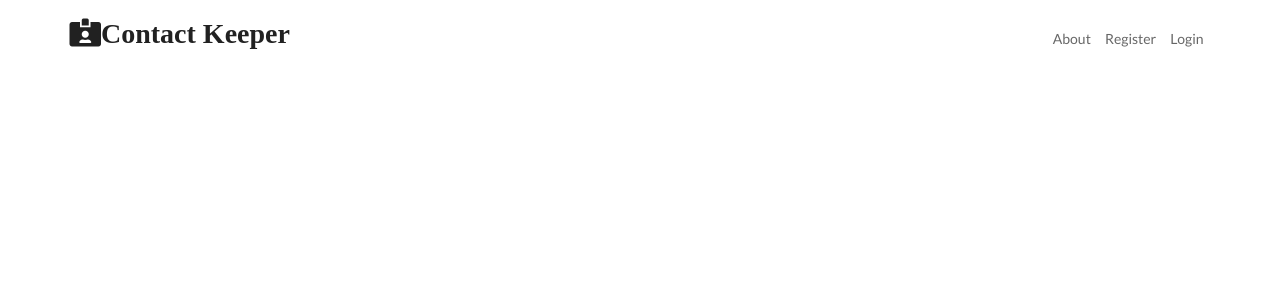
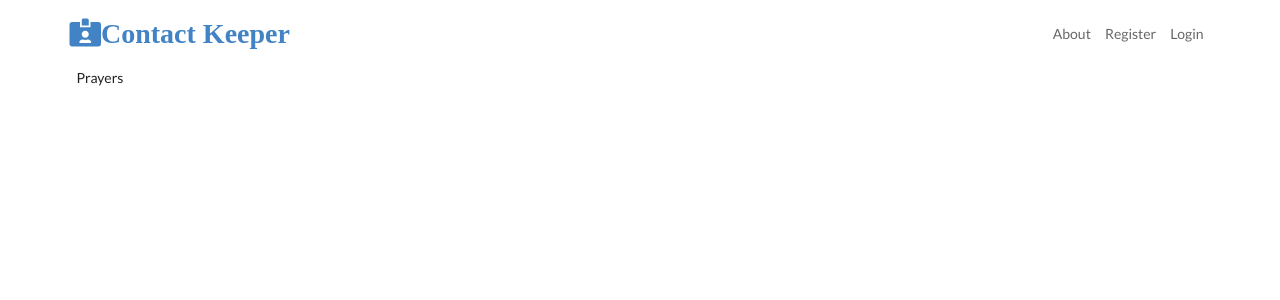
Before and after one commit to darlingbryan/pray-list, a React (Create React App) app in the folder client/: page / in a window 1280 px wide. Shown: the top 300 px of the page. Built offline with nearby package versions, Linux system fonts and the light colour scheme.

Commit message:
Create page. Finish Navbar navlinks

```diff
--- a/client/src/App.js
+++ b/client/src/App.js
@@ -1,12 +1,22 @@
 import React from 'react'
 import Navbar from './components/layout/Navbar'
 import { BrowserRouter as Router, Route, Switch } from 'react-router-dom'
+import Home from './components/pages/Home'
+import About from './components/pages/About'
+import Register from './components/auth/Register'
+import Login from './components/auth/Login'
 
 function App() {
   return (
     <Router>
       <div className='ui container'>
         <Navbar />
+        <Switch>
+          <Route exact path='/' component={Home} />
+          <Route exact path='/about' component={About} />
+          <Route exact path='/register' component={Register} />
+          <Route exact path='/login' component={Login} />
+        </Switch>
       </div>
     </Router>
   )
--- /dev/null
+++ b/client/src/components/auth/Login.js
@@ -0,0 +1,7 @@
+import React from 'react'
+
+const Login = () => {
+  return <div>Login</div>
+}
+
+export default Login
--- /dev/null
+++ b/client/src/components/auth/Register.js
@@ -0,0 +1,7 @@
+import React from 'react'
+
+const Register = () => {
+  return <div>Register</div>
+}
+
+export default Register
--- a/client/src/components/layout/Navbar.js
+++ b/client/src/components/layout/Navbar.js
@@ -1,13 +1,16 @@
 import React from 'react'
 import PropTypes from 'prop-types'
-import { Router, Link } from 'react-router-dom'
+import { Link } from 'react-router-dom'
 
 const Navbar = ({ title, icon }) => {
   return (
     <div className='ui text menu'>
-      <h1>
-        <i className={icon}>{title}</i>
-      </h1>
+      <Link to='/'>
+        <h1>
+          <i className={icon}>{title}</i>
+        </h1>
+      </Link>
+
       <div className='right menu'>
         <Link to='/about' className='item'>
           About
--- /dev/null
+++ b/client/src/components/pages/About.js
@@ -0,0 +1,7 @@
+import React from 'react'
+
+const About = () => {
+  return <div>About</div>
+}
+
+export default About
--- /dev/null
+++ b/client/src/components/pages/Home.js
@@ -0,0 +1,12 @@
+import React from 'react'
+import Prayers from '../prayers/Prayers'
+
+const Home = () => {
+  return (
+    <div>
+      <Prayers />
+    </div>
+  )
+}
+
+export default Home
--- /dev/null
+++ b/client/src/components/prayers/Prayers.js
@@ -0,0 +1,7 @@
+import React, { Fragment, useContext } from 'react'
+
+const Prayers = () => {
+  return <div>Prayers</div>
+}
+
+export default Prayers
```
Also changed, not shown: client/src/components/prayers/PrayerFilter.js (added), client/src/components/prayers/PrayerForm.js (added), client/src/components/prayers/PrayerItem.js (added).
